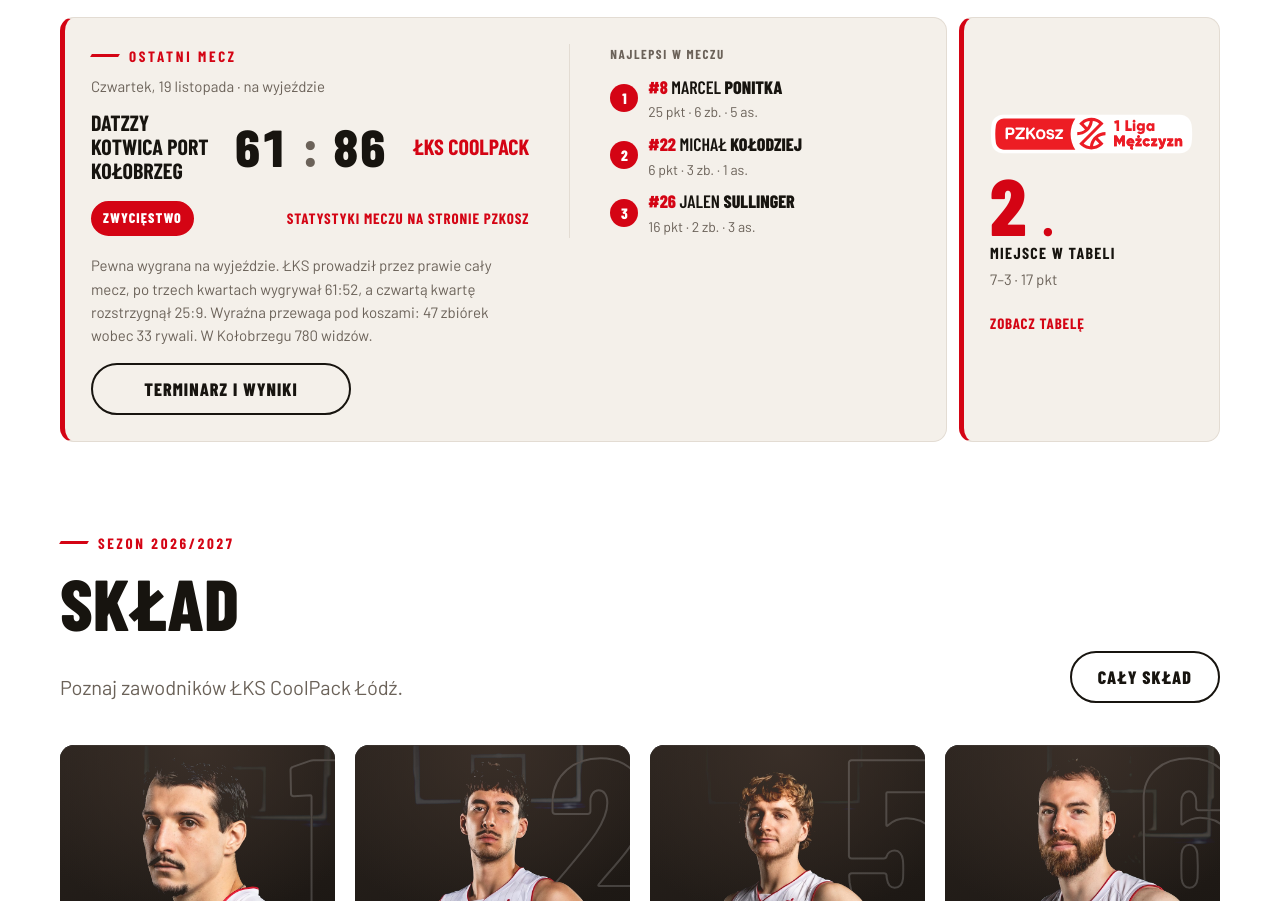
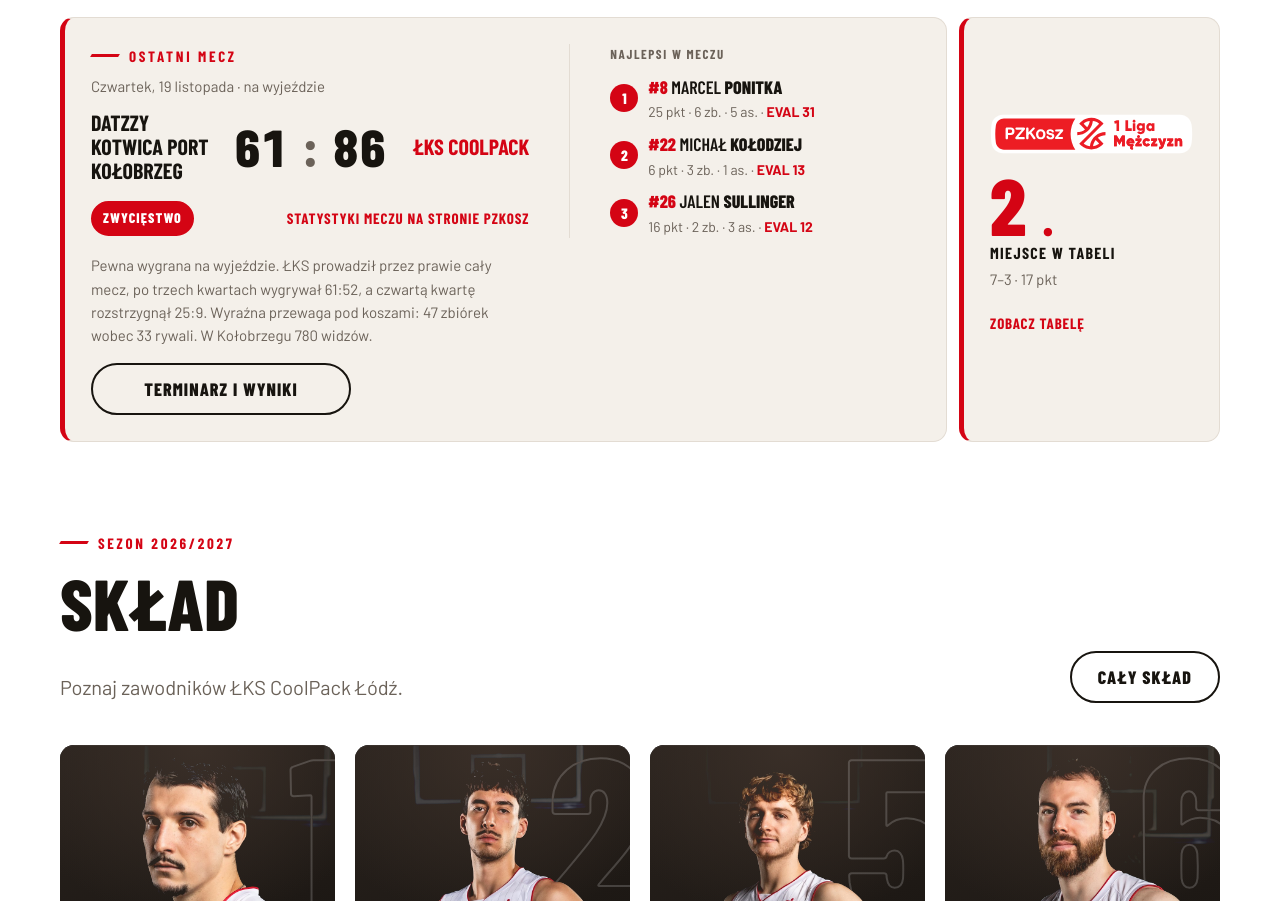
Before and after one commit to piotrlew-creator/lks-coolpack, an Astro site: page / in a window 1280 px wide. Shown: the part 1053-1954 px from the top of the page. Built offline with nearby package versions, Linux system fonts and the light colour scheme; Astro itself is replaced by a stand-in of ours.

Commit message:
Ostatni mecz: EVAL przy najlepszych graczach

```diff
--- a/src/components/LastResult.astro
+++ b/src/components/LastResult.astro
@@ -65,6 +65,7 @@ const prawa = m ? (m.dom ? { n: m.rywal, p: m.rywalPkt, lks: false } : { n: "ŁK
                   </a>
                   <span class="last__line">
                     {n.pkt} {t(lang, "last.pts")} · {n.zb} {t(lang, "last.reb")} · {n.as} {t(lang, "last.ast")}
+                    {n.eval != null && <> · <strong class="last__eval">EVAL {n.eval}</strong></>}
                   </span>
                 </li>
               ))}
@@ -189,6 +190,11 @@ const prawa = m ? (m.dom ? { n: m.rywal, p: m.rywalPkt, lks: false } : { n: "ŁK
   .last__num {
     color: var(--red);
     font-weight: 800;
+  }
+  .last__eval {
+    color: var(--red);
+    font-weight: 800;
+    white-space: nowrap;
   }
   .last__line {
     font-size: 14px;
```
